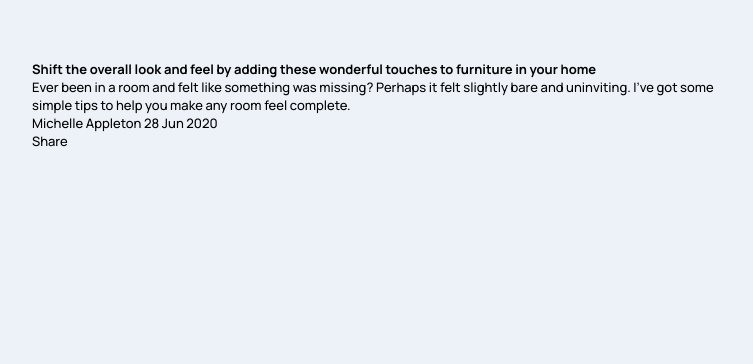
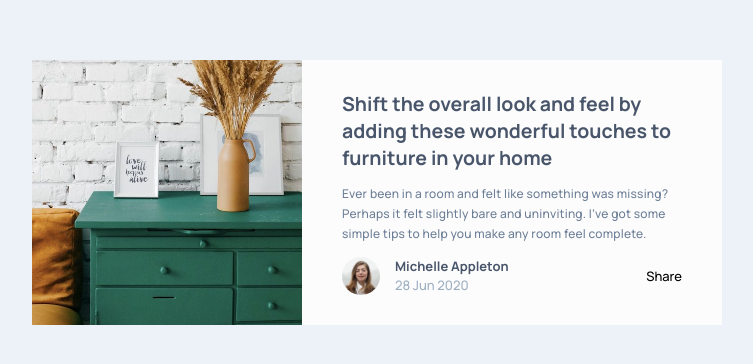
Before and after one commit to purdonkle/article-preview-component-master, a plain HTML site: page index.html in a window 1280 px wide. Shown: the part 208-572 px from the top of the page, without its empty margins (263-1016 px from the left). Drawn offline with Linux system fonts and the light colour scheme.

Commit message:
:heavy_check_mark: desktop article card

```diff
--- a/index.html
+++ b/index.html
@@ -30,7 +30,11 @@
             you make any room feel complete.
           </p>
           <div class="text-author">
-            Michelle Appleton 28 Jun 2020
+            <div class="author-photo"></div>
+            <div class="author-name">
+              <h2>Michelle Appleton</h2>
+              <h3>28 Jun 2020</h3>
+            </div>
             <div class="share-bar">Share</div>
           </div>
         </div>
--- a/style.css
+++ b/style.css
@@ -4,6 +4,7 @@
 @import url("https://fonts.googleapis.com/css2?family=Manrope:wght@500;700&display=swap");
 
 :root {
+  --off-white: hsl(0, 0%, 99%);
   --dark-gray-blue: hsl(217, 19%, 35%);
   --desat-dark-blue: hsl(214, 17%, 51%);
   --gray-blue: hsl(212, 23%, 69%);
@@ -33,6 +34,70 @@ body {
 }
 
 .article-card {
+  display: flex;
   height: 265px;
   width: 690px;
+  background-color: var(--off-white);
 }
+
+.card-image {
+  height: 265px;
+  width: 270px;
+  background-image: url(./images/drawers.jpg);
+  background-repeat: no-repeat;
+  background-size: 125%;
+}
+
+.card-text {
+  height: 265px;
+  width: 420px;
+	padding: 30px 40px;
+	display: flex;
+	flex-direction: column;
+  justify-content: space-between;
+}
+
+.card-text h1 {
+  font-size: 1.5em;
+  color: var(--dark-gray-blue);
+}
+
+.card-text p {
+  font-size: 12px;
+  line-height: 20px;
+  letter-spacing: 0.2px;
+  color: var(--desat-dark-blue);
+}
+
+.text-author {
+	display: flex;
+}
+
+.author-photo {
+  height: 38px;
+  width: 38px;
+  background-image: url(./images/avatar-michelle.jpg);
+	background-size: 100%;
+	border-radius: 25px;
+	margin-right: 15px;
+}
+
+.author-name {
+	display: flex;
+	flex-direction: column;
+	justify-content: space-evenly;
+}
+
+.author-name h2 {
+	color: var(--dark-gray-blue);
+}
+
+.author-name h3 {
+	font-weight: 500;
+	color: var(--gray-blue);
+}
+
+.share-bar {
+	margin-left: auto;
+	align-self: center;
+}
```
